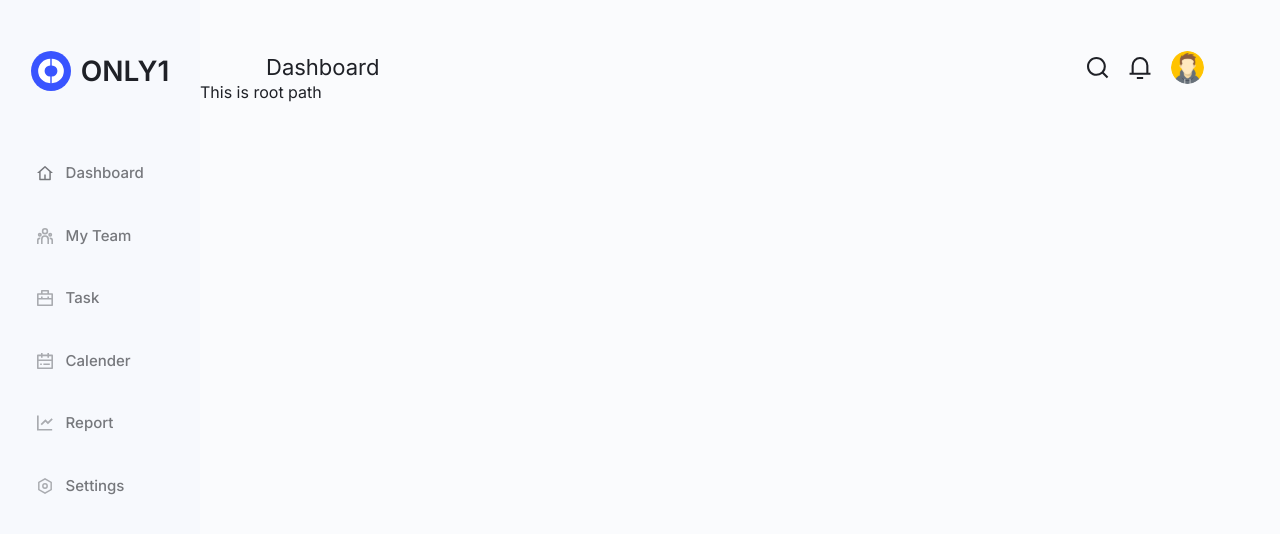
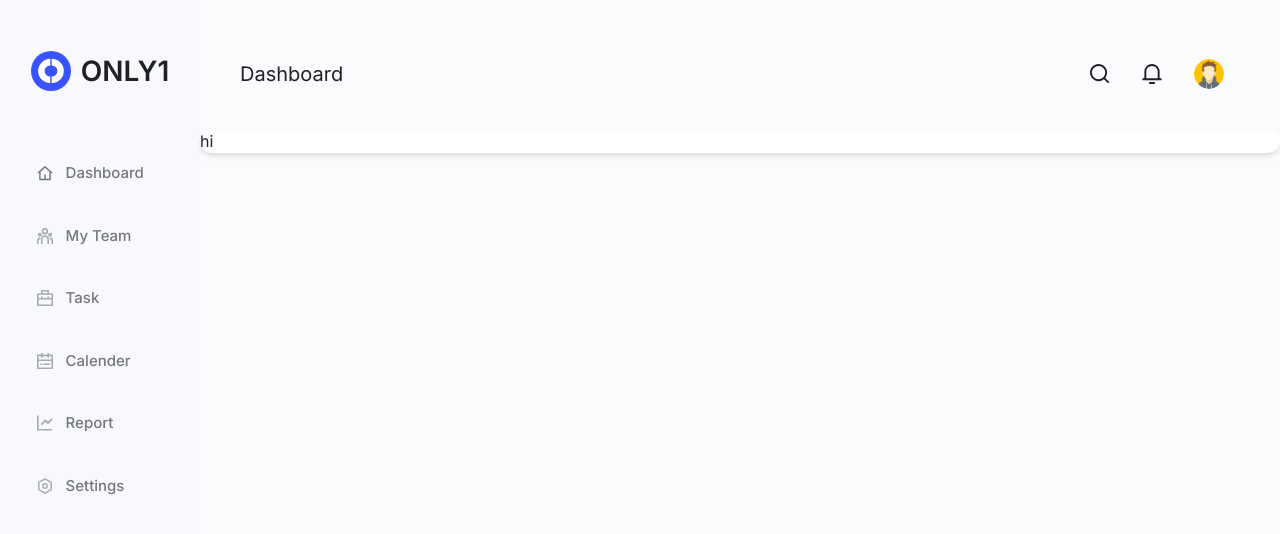
Before and after one commit to a3har/only1-dashboard, a React (Create React App) app: page / in a window 1280 px wide. Shown: the top 534 px of the page. Built offline with nearby package versions, Linux system fonts and the light colour scheme.

Commit message:
Created Card component

```diff
--- a/package.json
+++ b/package.json
@@ -41,5 +41,8 @@
       "last 1 firefox version",
       "last 1 safari version"
     ]
+  },
+  "devDependencies": {
+    "stylelint-config-recommended": "^3.0.0"
   }
 }
--- a/src/App.js
+++ b/src/App.js
@@ -1,6 +1,7 @@
 import "./App.css";
 import Header from "./components/Header/Header";
 import Sidebar from "./components/Sidebar/Sidebar";
+import Card from "./components/Card/Card";
 import { BrowserRouter as Router, Switch, Route } from "react-router-dom";
 function App() {
   return (
@@ -11,10 +12,10 @@ function App() {
         <Router>
           <Switch>
             <Route path="/home">
-              <h1>This is home path</h1>
+              <Card />
             </Route>
             <Route path="/">
-              <h1>This is root path</h1>
+              <Card />
             </Route>
           </Switch>
         </Router>
--- /dev/null
+++ b/src/components/Card/Card.css
@@ -0,0 +1,3 @@
+.card {
+  @apply bg-white rounded-full overflow-hidden shadow-md;
+}
--- /dev/null
+++ b/src/components/Card/Card.js
@@ -0,0 +1,8 @@
+import React from "react";
+import "./Card.css";
+
+function Card() {
+  return <div className="card">hi</div>;
+}
+
+export default Card;
--- a/src/components/Header/Header.css
+++ b/src/components/Header/Header.css
@@ -1,17 +1,11 @@
 .header {
-  display: flex;
-  align-items: center;
-  justify-content: space-between;
-  font-size: 22px;
-  padding-inline: 3em;
+  @apply flex justify-between items-center px-10 pt-1 mb-10 text-xl;
   margin-top: 55px;
-  max-height: 25px;
 }
 .header__right {
-  display: flex;
-  align-items: center;
+  @apply flex items-center;
 }
 
 .header__right > * {
-  margin: 0 10px;
+  @apply mx-4;
 }
```
Also changed, not shown: 1 other file (tests, documents, lock files or other folders).
